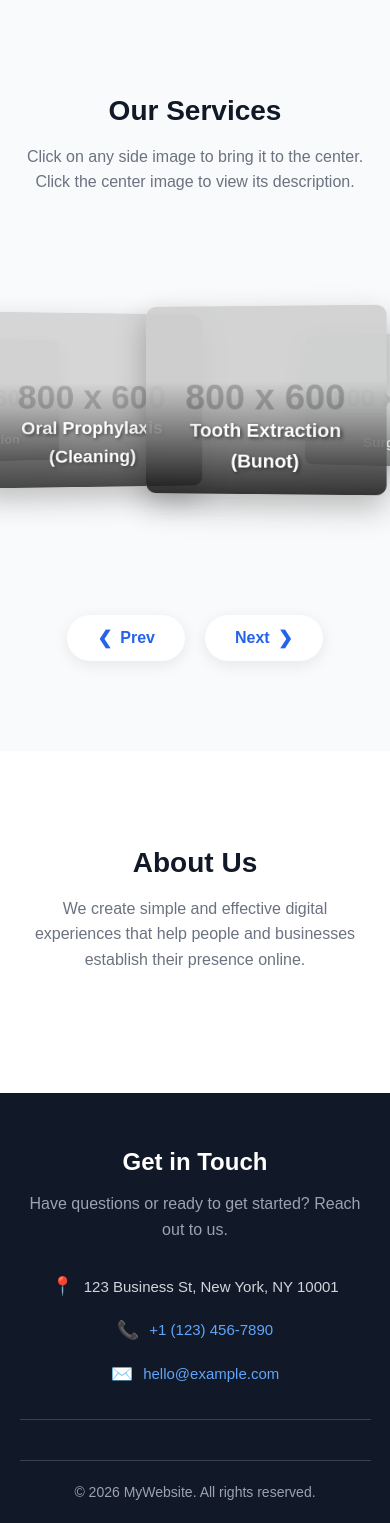
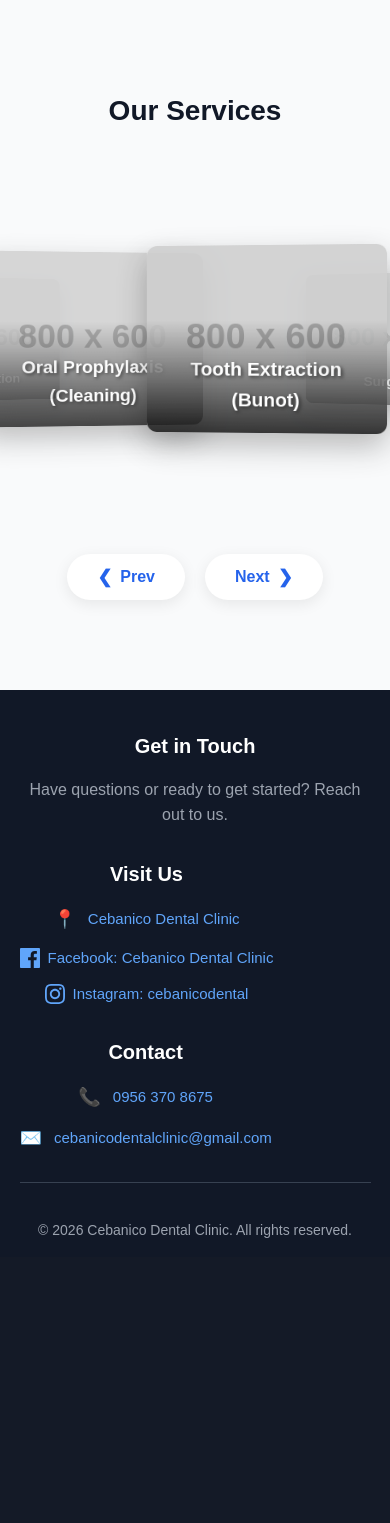
Before and after one commit to jlflores1598ant/Cebanico-Dental-Clinic, a PHP site: page / in a window 390 px wide. Shown: the part 622-2145 px from the top of the page. After the commit the page ends 1860 px from the top, so only its background shows below. Run offline with PHP 8.4, Linux system fonts and the light colour scheme; grey boxes labelled with a size stand in for pictures from a placeholder-image service; some libraries are stand-ins or nearby versions.

Commit message:
small changes (footer)

```diff
--- a/index.js
+++ b/index.js
@@ -42,7 +42,6 @@ function showSlides(n) {
         dots[slideIndex - 1].classList.add("active");
     }
 
-    // Dynamic visibility for navigation arrows
     if (prevBtn && nextBtn) {
         if (slideIndex === 1) {
             prevBtn.style.display = "none";
@@ -61,7 +60,6 @@ function showSlides(n) {
 function startSliderTimer() {
     clearInterval(slideInterval);
     slideInterval = setInterval(function() {
-        // Only progress the slide if the user's mouse is NOT over the section
         if (!isHeroHovered) {
             showSlides(slideIndex += 1);
         }
@@ -73,9 +71,6 @@ function resetSliderTimer() {
     startSliderTimer();
 }
 
-// ==========================================
-// Strict Pause Slider on Hover
-// ==========================================
 const heroSection = document.querySelector('.hero-slider');
 
 if (heroSection) {
@@ -95,7 +90,6 @@ if (heroSection) {
 const carouselItems = document.querySelectorAll('.carousel-item');
 const totalItems = carouselItems.length;
 
-// absoluteFloatIndex counts to infinity (e.g. 0, 10, 100, 1000...) and never wraps.
 let absoluteFloatIndex = 0;
 let targetAbsoluteIndex = null;
 let isHovered = false;
@@ -107,27 +101,20 @@ const autoSpeed = 0.004;
 function renderCarousel() {
     if (totalItems === 0) return;
 
-    // 1. Move the master absolute index
     if (targetAbsoluteIndex !== null) {
-        // Smoothly glide towards the target if an arrow/item was clicked
         absoluteFloatIndex += (targetAbsoluteIndex - absoluteFloatIndex) * 0.08;
 
-        // Lock it in place when it gets close enough
         if (Math.abs(targetAbsoluteIndex - absoluteFloatIndex) < 0.005) {
             absoluteFloatIndex = targetAbsoluteIndex;
             targetAbsoluteIndex = null;
         }
     } else if (!isHovered && !isModalOpen && !isPausedByClick) {
-        // Continuously drift if untouched and not temporarily paused
         absoluteFloatIndex += autoSpeed;
     }
 
-    // 2. Normalize the absolute counter into a wrap-around base (0 to totalItems)
     let normalizedFloat = ((absoluteFloatIndex % totalItems) + totalItems) % totalItems;
 
-    // 3. Position the images
     carouselItems.forEach((item, index) => {
-        // Find the shortest path around the circle for this item
         let diff = index - normalizedFloat;
 
         if (diff > totalItems / 2) diff -= totalItems;
@@ -135,24 +122,18 @@ function renderCarousel() {
 
         let absDiff = Math.abs(diff);
 
-        // 3D positioning mathematics
         let translateX = diff * 200;
         let translateZ = -absDiff * 250;
         let rotateY = -diff * 12;
         let scale = Math.max(0.6, 1 - absDiff * 0.1);
 
-        // Fade out items that are further back
         let opacity = Math.max(0, 1 - absDiff * 0.35);
-
-        // Ensure center items overlap the outer items
         let zIndex = Math.round(100 - absDiff * 10);
 
-        // Uses proper template literals with backticks to apply the CSS dynamically
         item.style.transform = `translateX(${translateX}px) translateZ(${translateZ}px) rotateY(${rotateY}deg) scale(${scale})`;
         item.style.opacity = opacity;
         item.style.zIndex = zIndex;
 
-        // Center highlighting
         if (absDiff < 0.3) {
             item.classList.add('active');
         } else {
@@ -160,68 +141,54 @@ function renderCarousel() {
         }
     });
 
-    // Call next frame
     requestAnimationFrame(renderCarousel);
 }
 
-// Hover Event Listeners to pause rotation
 const carouselContainer = document.getElementById('servicesCarousel');
 if (carouselContainer) {
     carouselContainer.addEventListener('mouseenter', () => isHovered = true);
     carouselContainer.addEventListener('mouseleave', () => isHovered = false);
 }
 
-// Temporary Pause Function (Triggers on click)
 function pauseCarouselTemporarily() {
     isPausedByClick = true;
     clearTimeout(clickPauseTimeout);
 
-    // Resume drifting after 5 seconds
     clickPauseTimeout = setTimeout(() => {
         isPausedByClick = false;
     }, 5000);
 }
 
-// Arrow Button Navigation (FIXED CENTERING LOGIC)
 function navigateCarousel(direction) {
-    // 1. Find exactly what integer we are closest to right now
     let currentCenter = Math.round(absoluteFloatIndex);
     if (targetAbsoluteIndex !== null) {
         currentCenter = targetAbsoluteIndex;
     }
 
-    // 2. Add the direction. This guarantees target is a perfect integer (dead center).
     targetAbsoluteIndex = currentCenter + direction;
     pauseCarouselTemporarily();
 }
 
-// Handle clicking on specific items (FIXED CENTERING LOGIC)
 function handleCarouselClick(clickedIndex, title, desc) {
-    // 1. Find exactly what integer we are closest to right now
     let currentCenter = Math.round(absoluteFloatIndex);
     if (targetAbsoluteIndex !== null) {
         currentCenter = targetAbsoluteIndex;
     }
 
-    // 2. What physical array item is currently at that center?
     let currentNormalized = ((currentCenter % totalItems) + totalItems) % totalItems;
 
-    // 3. Find the shortest path from the current center to the clicked item
     let diff = clickedIndex - currentNormalized;
     if (diff > totalItems / 2) diff -= totalItems;
     if (diff < -totalItems / 2) diff += totalItems;
 
-    // 4. If distance is 0, they clicked the center item, so open the modal
     if (diff === 0) {
         openModal(title, desc);
     } else {
-        // Shift exactly by the integer difference
         targetAbsoluteIndex = currentCenter + diff;
         pauseCarouselTemporarily();
     }
 }
 
-// Boot up the carousel
 document.addEventListener("DOMContentLoaded", () => {
     if (carouselItems.length > 0) {
         requestAnimationFrame(renderCarousel);
@@ -239,15 +206,14 @@ function openModal(title, description) {
     modalTitle.innerText = title;
     modalDesc.innerText = description;
     modal.style.display = "block";
-    isModalOpen = true; // Pauses carousel background movement
+    isModalOpen = true;
 }
 
 function closeModal() {
     modal.style.display = "none";
-    isModalOpen = false; // Resumes carousel
+    isModalOpen = false;
 }
 
-// Close modal if user clicks outside of the box
 window.onclick = function(event) {
     if (event.target == modal) {
         modal.style.display = "none";
--- a/index.php
+++ b/index.php
@@ -74,11 +74,11 @@ $services = [
     <header>
         <div class="container">
             <nav>
-                <a href="#" class="logo">
+                <a href="#" class="logo" onclick="scrollToTop(); return false;">
                     <img src="Images/PRIMARY-LOGO.png" alt="MyWebsite Logo">
                 </a>
                 <ul class="nav-links">
-                    <li><a href="#home">Home</a></li>
+                    <li><a href="#" onclick="scrollToTop(); return false;">Home</a></li>
                     <li><a href="#services">Services</a></li>
                     <li><a href="#about">About</a></li>
                     <li><a href="#contact">Contact</a></li>
@@ -129,7 +129,7 @@ $services = [
                         </ul>
                         <div class="buttons">
                             <a href="#contact" class="btn btn-primary">Book Appointment</a>
-                            <a href="tel:+11234567890" class="btn btn-secondary">Call Us Now</a>
+                            <a href="tel:+639563708675" class="btn btn-secondary">Call Us Now</a>
                         </div>
                     </div>
                 </div>
@@ -153,7 +153,6 @@ $services = [
         <div class="container">
             <div class="section-title">
                 <h2>Our Services</h2>
-                <p>Click on any side image to bring it to the center. Click the center image to view its description.</p>
             </div>
 
             <div class="carousel-container" id="servicesCarousel">
@@ -191,16 +190,6 @@ $services = [
         </div>
     </div>
 
-    <!-- About -->
-    <section class="about" id="about">
-        <div class="container">
-            <div class="section-title">
-                <h2>About Us</h2>
-                <p>We create simple and effective digital experiences that help people and businesses establish their presence online.</p>
-            </div>
-        </div>
-    </section>
-
     <!-- Back to Top Button -->
     <button id="backToTopBtn" aria-label="Back to Top" onclick="scrollToTop()">&#8679;</button>
 
@@ -208,24 +197,53 @@ $services = [
     <footer id="contact">
         <div class="container">
             <div class="footer-top">
-                <div class="footer-info">
+
+                <!-- Column 1: Info -->
+                <div class="footer-col">
                     <h3>Get in Touch</h3>
                     <p>Have questions or ready to get started? Reach out to us.</p>
                 </div>
-                <div class="footer-contact-links">
-                    <div class="contact-item">
-                        <span>📍</span> 123 Business St, New York, NY 10001
-                    </div>
-                    <div class="contact-item">
-                        <span>📞</span> <a href="tel:+11234567890">+1 (123) 456-7890</a>
-                    </div>
-                    <div class="contact-item">
-                        <span>✉️</span> <a href="mailto:hello@example.com">hello@example.com</a>
+
+                <!-- Column 2: Location & Socials (Middle) -->
+                <div class="footer-col">
+                    <h3>Visit Us</h3>
+                    <div class="footer-contact-links">
+                        <div class="contact-item">
+                            <span>📍</span>
+                            <a href="https://maps.app.goo.gl/WMmEotM1g4ev1zdP8" target="_blank">Cebanico Dental Clinic</a>
+                        </div>
+                        <div class="contact-item social-icons">
+                            <a href="https://www.facebook.com/cebanicodental" target="_blank" class="social-link">
+                                <svg width="20" height="20" fill="currentColor" viewBox="0 0 24 24"><path d="M22.675 0h-21.35c-.732 0-1.325.593-1.325 1.325v21.351c0 .731.593 1.324 1.325 1.324h11.495v-9.294h-3.128v-3.622h3.128v-2.671c0-3.1 1.893-4.788 4.659-4.788 1.325 0 2.463.099 2.795.143v3.24l-1.918.001c-1.504 0-1.795.715-1.795 1.763v2.312h3.587l-.467 3.622h-3.12v9.293h6.116c.73 0 1.323-.593 1.323-1.325v-21.35c0-.732-.593-1.325-1.325-1.325z"/></svg>
+                                Facebook: Cebanico Dental Clinic
+                            </a>
+                        </div>
+                        <div class="contact-item social-icons">
+                            <a href="https://www.instagram.com/cebanicodental?utm_source=ig_web_button_share_sheet&stkn=ZDNlZDc0MzIxNw%3D%3D&fbclid=IwY2xjawUlx_hleHRuA2FlbQIxMABwZG9mBWJyaWQRMU9qWk1sRm5kTFRBNkpSNDlzcnRjBmFwcF9pZBAyMjIwMzkxNzg4MjAwODkyAAEeTFpwlj9fOAawyyS1PFXr-x-qnw-95K1zPGJTSBohO2Awufv10Nda0orrjm4_aem_mufFhZ-EhnzMO1z2n_apug" target="_blank" class="social-link">
+                                <svg width="20" height="20" fill="currentColor" viewBox="0 0 24 24"><path d="M12 2.163c3.204 0 3.584.012 4.85.07 3.252.148 4.771 1.691 4.919 4.919.058 1.265.069 1.645.069 4.849 0 3.205-.012 3.584-.069 4.849-.149 3.225-1.664 4.771-4.919 4.919-1.266.058-1.644.07-4.85.07-3.204 0-3.584-.012-4.849-.07-3.26-.149-4.771-1.699-4.919-4.92-.058-1.265-.07-1.644-.07-4.849 0-3.204.013-3.583.07-4.849.149-3.227 1.664-4.771 4.919-4.919 1.266-.057 1.645-.069 4.849-.069zm0-2.163c-3.259 0-3.667.014-4.947.072-4.358.2-6.78 2.618-6.98 6.98-.059 1.281-.073 1.689-.073 4.948 0 3.259.014 3.668.072 4.948.2 4.358 2.618 6.78 6.98 6.98 1.281.058 1.689.072 4.948.072 3.259 0 3.668-.014 4.948-.072 4.354-.2 6.782-2.618 6.979-6.98.059-1.28.073-1.689.073-4.948 0-3.259-.014-3.667-.072-4.947-.196-4.354-2.617-6.78-6.979-6.98-1.281-.059-1.69-.073-4.949-.073zm0 5.838c-3.403 0-6.162 2.759-6.162 6.162s2.759 6.163 6.162 6.163 6.162-2.759 6.162-6.163c0-3.403-2.759-6.162-6.162-6.162zm0 10.162c-2.209 0-4-1.79-4-4 0-2.209 1.791-4 4-4s4 1.791 4 4c0 2.21-1.791 4-4 4zm6.406-11.845c-.796 0-1.441.645-1.441 1.44s.645 1.44 1.441 1.44c.795 0 1.439-.645 1.439-1.44s-.644-1.44-1.439-1.44z"/></svg>
+                                Instagram: cebanicodental
+                            </a>
+                        </div>
                     </div>
                 </div>
+
+                <!-- Column 3: Contact Details -->
+                <div class="footer-col">
+                    <h3>Contact</h3>
+                    <div class="footer-contact-links">
+                        <div class="contact-item">
+                            <span>📞</span> <a href="tel:+639563708675">0956 370 8675</a>
+                        </div>
+                        <div class="contact-item">
+                            <span>✉️</span> <a href="mailto:cebanicodentalclinic@gmail.com">cebanicodentalclinic@gmail.com</a>
+                        </div>
+                    </div>
+                </div>
+
             </div>
+
             <div class="footer-bottom">
-                <p>&copy; <?php echo date("Y"); ?> MyWebsite. All rights reserved.</p>
+                <p>&copy; <?php echo date("Y"); ?> Cebanico Dental Clinic. All rights reserved.</p>
             </div>
         </div>
     </footer>
--- a/styles.css
+++ b/styles.css
@@ -7,8 +7,10 @@
     box-sizing: border-box;
 }
 
+/* Added scroll padding to fix sections hiding under the sticky header */
 html {
     scroll-behavior: smooth;
+    scroll-padding-top: 70px;
 }
 
 body {
@@ -455,55 +450,55 @@ nav {
 }
 
 /* =========================
-   About
-========================= */
-.about {
-    padding: 90px 0;
-    background: #ffffff;
-}
-
-/* =========================
-   Compact Contact / Footer
+   Compact 3-Column Footer
 ========================= */
 footer {
     background: #111827;
     color: #d1d5db;
-    padding: 50px 0 20px;
+    padding: 40px 0 15px;
 }
 
 .footer-top {
     display: flex;
     justify-content: space-between;
-    align-items: center;
+    align-items: flex-start;
     flex-wrap: wrap;
-    gap: 30px;
-    margin-bottom: 40px;
+    gap: 40px;
+    margin-bottom: 25px;
     border-bottom: 1px solid #374151;
     padding-bottom: 30px;
 }
 
-.footer-info h3 {
-    color: #ffffff;
-    font-size: 24px;
-    margin-bottom: 10px;
+.footer-col {
+    flex: 1;
+    min-width: 250px;
 }
 
-.footer-info p {
+.footer-col h3 {
+    color: #ffffff;
+    font-size: 20px;
+    margin-bottom: 15px;
+    font-weight: 600;
+}
+
+.footer-col p {
     color: #9ca3af;
-    max-width: 400px;
+    max-width: 280px;
+    margin: 0;
 }
 
 .footer-contact-links {
     display: flex;
     flex-direction: column;
-    gap: 15px;
+    gap: 12px;
 }
 
 .contact-item {
     display: flex;
     align-items: center;
-    gap: 10px;
+    gap: 12px;
     font-size: 15px;
+    position: relative;
 }
 
 .contact-item span {
@@ -521,64 +516,26 @@ footer {
     text-decoration: underline;
 }
 
+.social-link {
+    display: inline-flex;
+    align-items: center;
+    gap: 8px;
+    color: #d1d5db;
+    text-decoration: none;
+}
+
+.social-link:hover {
+    color: #93c5fd;
+}
+
 .footer-bottom {
     text-align: center;
     color: #9ca3af;
     font-size: 14px;
-    border-top: 1px solid #374151;
-    padding-top: 20px;
+    border-top: 1px solid transparent;
+    padding-top: 10px;
 }
 
-/* =========================
-   Responsive Design
-========================= */
-@media (max-width: 768px) {
-    .nav-links {
-        display: none;
-    }
-
-    .slider-container {
-        height: 550px;
-    }
-
-    .slide-content-overlay h1 {
-        font-size: 38px;
-    }
-
-    .slide-content-overlay p {
-        font-size: 16px;
-    }
-
-    .buttons {
-        flex-direction: column;
-        align-items: stretch;
-    }
-
-    .btn {
-        text-align: center;
-    }
-
-    .carousel-container {
-        height: 350px; perspective: 800px;
-    }
-    .carousel-item {
-        width: 280px; height: 220px;
-    }
-
-    .section-title h2 {
-        font-size: 28px;
-    }
-
-    .prev { left: 10px; }
-    .next { right: 10px; }
-
-    .footer-top {
-        flex-direction: column; text-align: center;
-    }
-    .footer-contact-links {
-        align-items: center;
-    }
-}
 /* =========================
    Clinic Schedule List
 ========================= */
@@ -731,20 +647,44 @@ footer {
     box-shadow: 0 6px 20px rgba(29, 78, 216, 0.5);
 }
 
-/* Active state toggled by JS */
 #backToTopBtn.show {
     opacity: 1;
     visibility: visible;
     transform: translateY(0);
 }
 
-/* Mobile Adjustments */
+/* =========================
+   Responsive Design
+========================= */
 @media (max-width: 768px) {
-    #backToTopBtn {
-        bottom: 20px;
-        right: 20px;
-        width: 44px;
-        height: 44px;
-        font-size: 18px;
+    .nav-links { display: none; }
+    .slider-container { height: 550px; }
+    .slide-content-overlay h1 { font-size: 38px; }
+    .slide-content-overlay p { font-size: 16px; }
+    .buttons { flex-direction: column; align-items: stretch; }
+    .btn { text-align: center; }
+    .carousel-container { height: 350px; perspective: 800px; }
+    .carousel-item { width: 280px; height: 220px; }
+    .section-title h2 { font-size: 28px; }
+    .prev { left: 10px; }
+    .next { right: 10px; }
+
+    /* Footer Stacking */
+    .footer-top {
+        flex-direction: column;
+        text-align: center;
+        gap: 30px;
     }
+    .footer-col p { max-width: 100%; margin: auto; }
+    .footer-contact-links { align-items: center; }
+    .contact-item { justify-content: center; }
+
+    .schedule-list { font-size: 16px; max-width: 100%; }
+    .slide-split { flex-direction: column; align-items: flex-start; gap: 15px; }
+    .slide-split h1 { margin-bottom: 0; }
+    .split-right { max-width: 100%; }
+
+    .aesthetic-left { padding-left: 15px; border-left-width: 3px; margin-bottom: 25px; }
+
+    #backToTopBtn { bottom: 20px; right: 20px; width: 44px; height: 44px; font-size: 18px; }
 }
```
Also changed, not shown: other parts of styles.css (+12 -60 lines).
